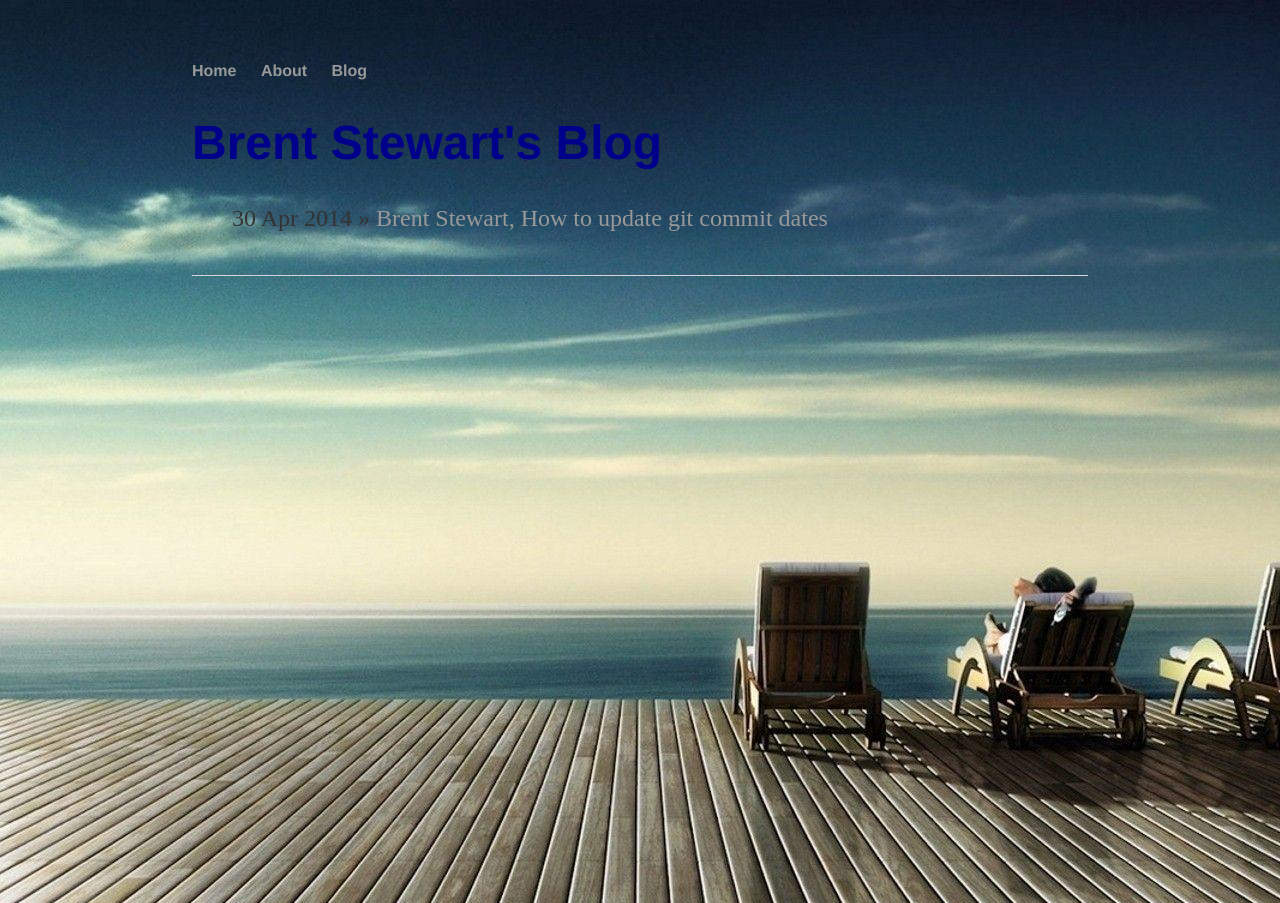
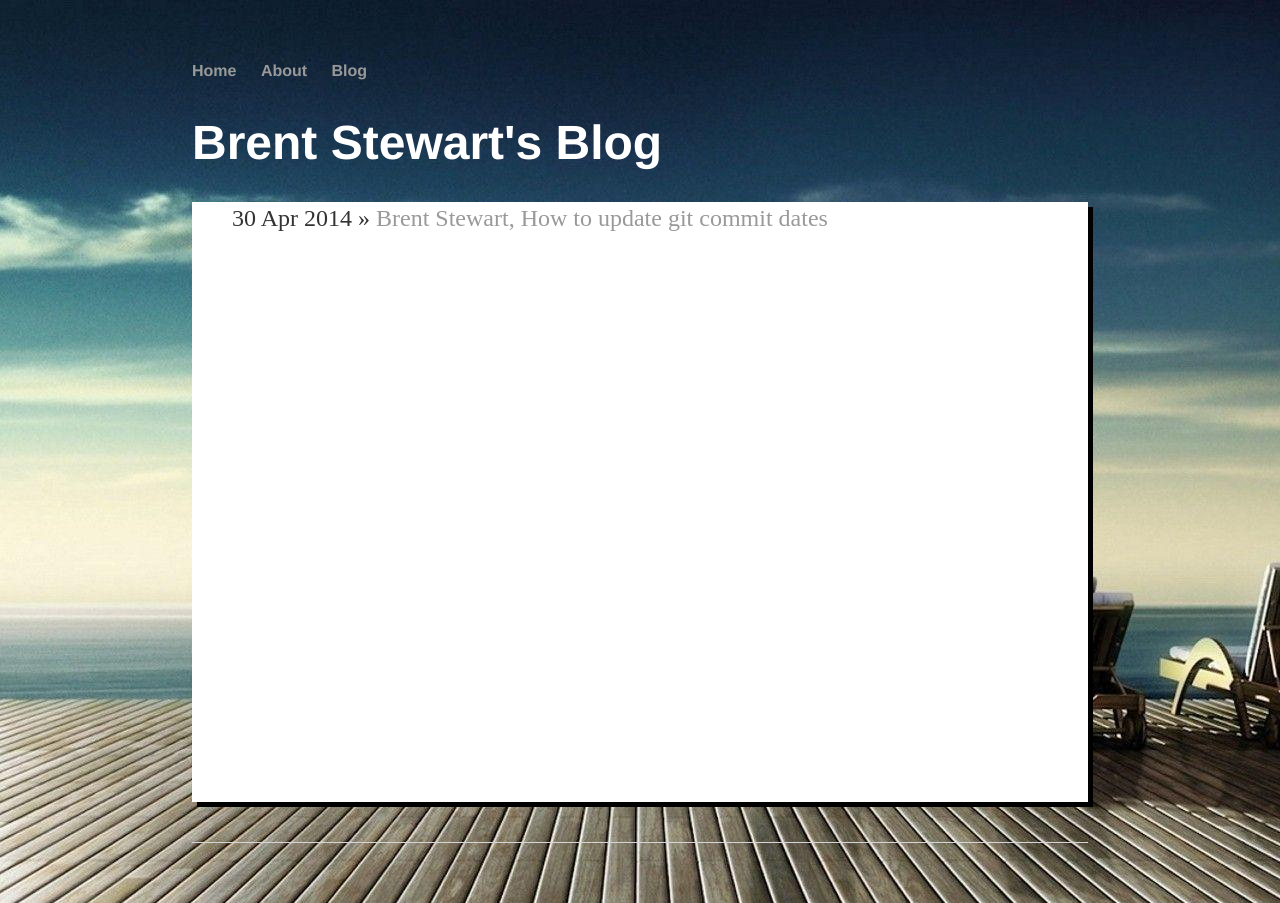
Before and after one commit to brentestewart/brentestewart.github.io, a Jekyll site: the page built from blog/index.html, in a window 1280 px wide. Built offline with Jekyll 4.4.1, drawn with Linux system fonts in a browser that asks for light colours.

Commit message:
more css updates

```diff
--- a/blog/index.html
+++ b/blog/index.html
@@ -2,7 +2,7 @@
 layout: default
 title: Brent Stewart's Blog
 ---
-<h1>{{ page.title }}</h1>
+<h1 class="light-header">{{ page.title }}</h1>
 <ul class="posts">
 
   {% for post in site.posts %}
--- a/css/main.css
+++ b/css/main.css
@@ -24,7 +24,13 @@ nav ul li, footer ul li { display: inline; margin-right: 20px; }
 footer { border-top: 1px solid #d5d5d5; font-size: .8em; }
 
 /* Blog */
-ul.posts { margin: 20px auto 40px; font-size: 1.5em; }
+ul.posts {
+    margin: 20px auto 40px;
+    font-size: 1.5em;
+    background-color: white;
+    min-height: 600px;
+    box-shadow: black 5px 5px;
+}
 ul.posts li { list-style: none; }
 
 /* CV */
@@ -34,3 +40,7 @@ ul.posts li { list-style: none; }
 .cv address, .cv .download { font-family: 'Helvetica', 'Arial', 'Sans-Serif'; }
 .cv address, .cv p { font-size: 1.2em; }
 .cv .download { float: right; font-size: .8em; text-transform: uppercase; }
+
+.light-header {
+    color: white;
+}
```
